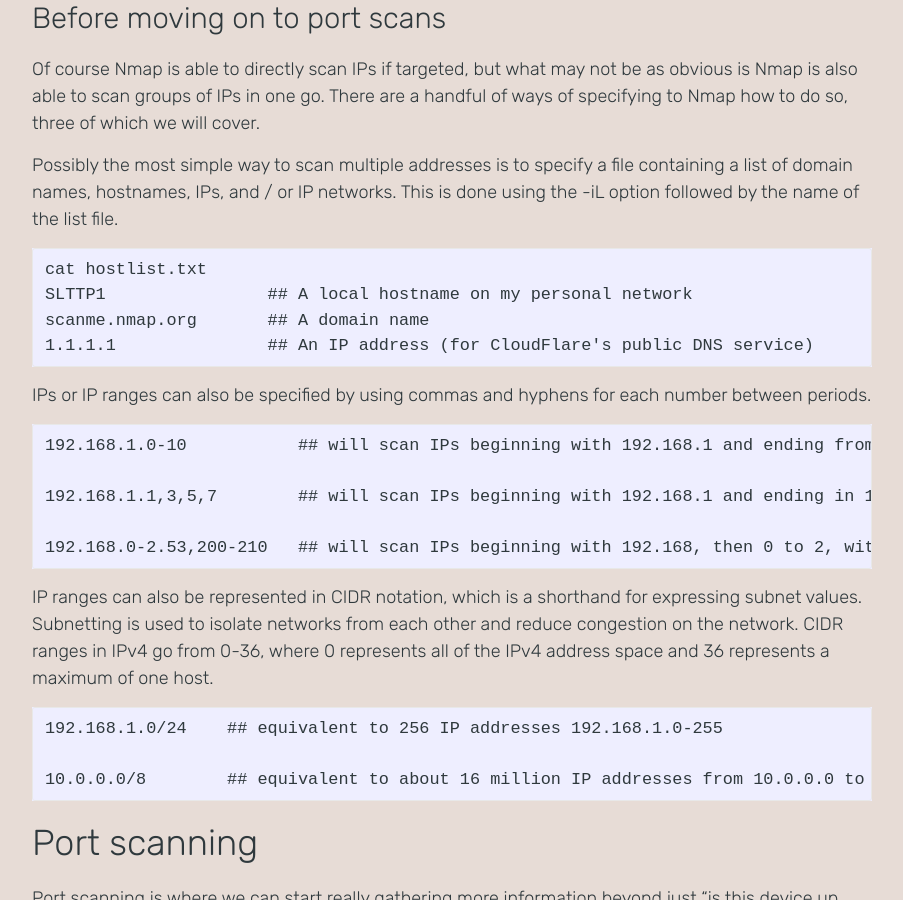
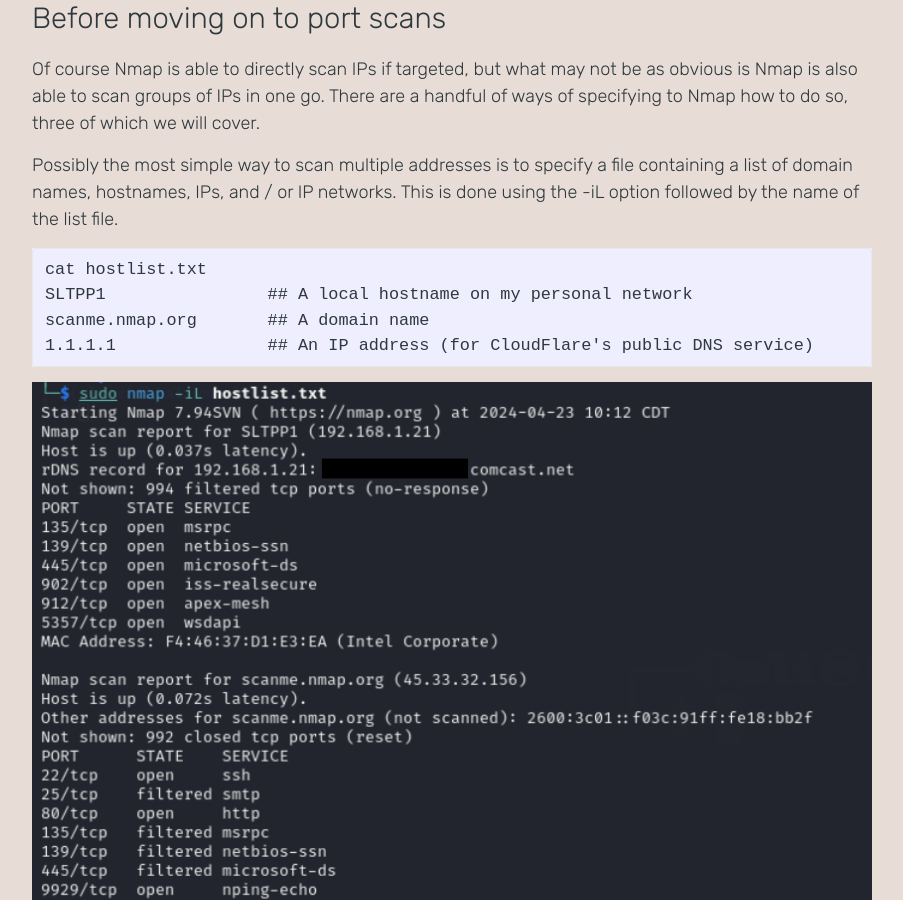
Before and after one commit to slynch07/slynch07.github.io, a Jekyll site: the page built from _posts/2024-04-23-YANG.md, in a window 1280 px wide and 900 px high, scrolled down 10366 px. Shown: the whole window, without its empty margins (188-1091 px from the left). Built offline with Jekyll 4.4.1, drawn with Linux system fonts in a browser that asks for light colours.

Commit message:
github pages image case sensitivity fix?

````diff
--- a/_posts/2024-04-23-YANG.md
+++ b/_posts/2024-04-23-YANG.md
@@ -55,11 +55,11 @@
 
 With that said: its most basic use, Nmap is ran with just a target to scan.
 
-![A Nmap scan run on macOS to a local network target 'kalivm' with no open ports](/assets/images/nmap0.png)
+![A Nmap scan run on macOS to a local network target 'kalivm' with no open ports](/assets/images/Nmap0.png)
 
 _A Nmap scan run on macOS to a local network target 'kalivm' with no open ports_
 
-![A Nmap scan run on Kali Linux to the target 'scanme.nmap.org' with a handful of open ports](/assets/images/nmap1.png)
+![A Nmap scan run on Kali Linux to the target 'scanme.nmap.org' with a handful of open ports](/assets/images/Nmap1.png)
 
 _A Nmap scan run on Kali Linux to the target 'scanme.nmap.org' with a handful of open ports_
 
@@ -97,13 +97,13 @@
 
 If we ask Nmap to enumerate a large network, it will send a bunch of broadcast packets quickly to try and determine which addresses to follow up on:
 
-![A screenshot of a Wireshark scan showing almost all ARP broadcasts from one MAC address. Each broadcast asks for an IP one higher than the last. There is one packet of a response from a host that is up](/assets/images/nmap4.png)
+![A screenshot of a Wireshark scan showing almost all ARP broadcasts from one MAC address. Each broadcast asks for an IP one higher than the last. There is one packet of a response from a host that is up](/assets/images/Nmap4.png)
 
 If we use Nmap to scan an IP on the same local network as our device it will automatically jump straight into an ARP scan to determine if devices are up at any given IP. If we use Nmap to scan a hostname on the same local network Nmap will first send the hostname to our closest DNS resolver (for a typical home network that would be your internet router) asking if it has any records for the given hostname, and if the target hostname has a record the DNS resolver will return that IP. Once Nmap has the IP for the hostname, it will ping the IP using ARP to determine
 
 If we get responses back from any devices at those IPs we can then map them and set aside those IPs to scan in other ways for more information. Why use ARP at all? Why not just use TCP/IP or ICMP ping scans for everything? The long and short answers basically boil down to the fact that ARP scans are a lot faster and more efficient when they can be used, particularly when trying to enumerate larger networks. Why not use ARP then for everything? ARP only really works on local networks and cannot be used to enumerate beyond your router.
 
-![Enumerating 255 addresses for further scanning in less than 3 seconds](/assets/images/nmap2.png)
+![Enumerating 255 addresses for further scanning in less than 3 seconds](/assets/images/Nmap2.png)
 
 _Enumerating 255 addresses for further scanning in less than 3 seconds_
 
@@ -118,7 +118,7 @@
 
 What is DNS? DNS (short for **D**omain **N**ame **S**ystem) is a service primarily used to associate domain names and their offered services with IP addresses. The process of asking a DNS server for the IP addresses associated with a given domain name is called 'DNS resolution'. DNS resolution is necessary beyond giving us memorable website names because the association between a specific IP address and a specific host or service on a host is not permanent and can be changed for a variety of reasons. Domains can also represent a group of IPs used for load balancing or simply offer multiple services such as web page hosting and email services under one parent domain name.
 
-![One domain offering web services and mail services, and the mail service DNS resolving to multiple IPs](/assets/images/nmap5.png)
+![One domain offering web services and mail services, and the mail service DNS resolving to multiple IPs](/assets/images/Nmap5.png)
 
 _One domain offering web services and mail services, and the mail service DNS resolving to multiple IPs_
 
@@ -197,11 +197,11 @@
 
 ```
 cat hostlist.txt
-SLTTP1                ## A local hostname on my personal network
+SLTPP1                ## A local hostname on my personal network
 scanme.nmap.org       ## A domain name
 1.1.1.1               ## An IP address (for CloudFlare's public DNS service)
 ```
-
+![The results of scans on three hosts, a hostname SLTPP1, the domain scanme.nmap.org, and the IP address 1.1.1.1](/assets/images/Nmap3.png)
 
 IPs or IP ranges can also be specified by using commas and hyphens for each number between periods.
 
````
